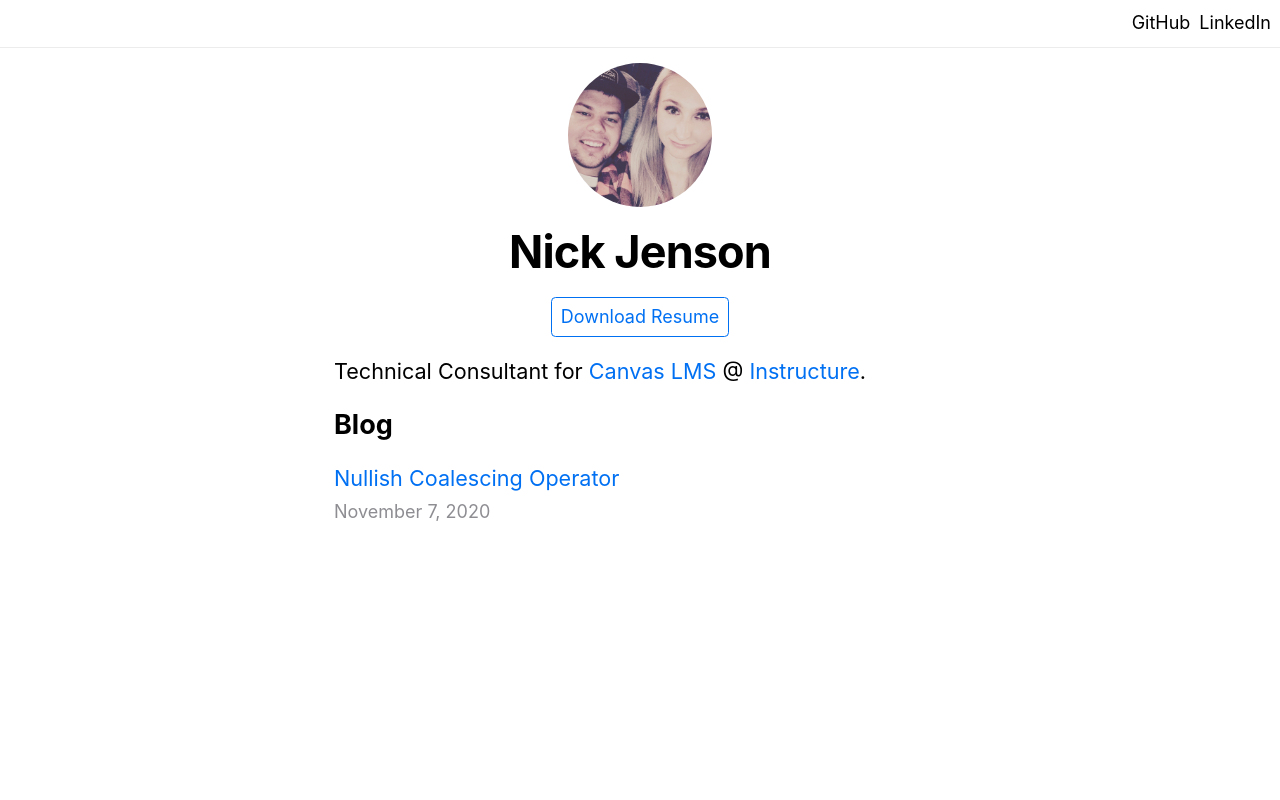
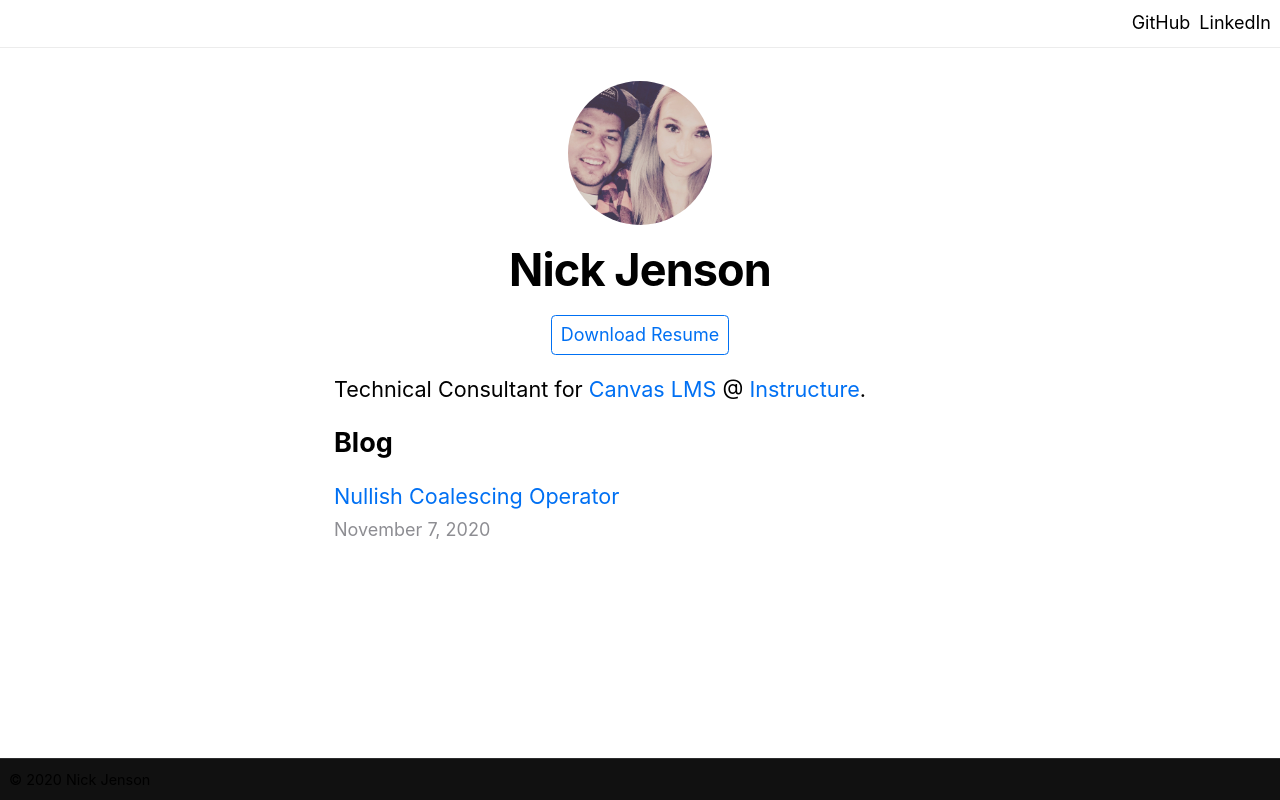
Before and after one commit to nickjenson/nickjenson.io, a Next.js app: page / in a window 1280 px wide. Built offline with nearby package versions, Linux system fonts and the light colour scheme.

Commit message:
add footer

```diff
--- a/components/layout.js
+++ b/components/layout.js
@@ -7,6 +7,7 @@ export const name = 'Nick Jenson'
 
 export default function Layout({ children, home }) {
   return (
+    <>
         <div className={styles.container}>
         <Head>
             <link rel="icon" href="/favicon.ico" />
@@ -47,5 +48,10 @@ export default function Layout({ children, home }) {
         </header>
         <main>{children}</main>
         </div>
+        <footer>&copy; {new Date().getFullYear()} {name}</footer>
+    </>
+
+
+
   )
 }
--- a/styles/global.css
+++ b/styles/global.css
@@ -25,6 +25,14 @@ body {
 body {
   color: var(--text);
   background-color: var(--background);
+}
+.organization, .location {
+    margin-right: 8px;
+    font-size: 16px
+}
+svg > path {
+    fill: var(--text);
+    margin: 8px
 }
 
 * {
@@ -78,6 +86,17 @@ img {
   font-size: 1rem
 }
 
+footer {
+    font-size: 80%;
+    position: fixed;
+    display: block;
+    bottom: 0;
+    width: 100%;
+    background-color: var(--background);
+    border-top: solid 1px var(--border-bottom);
+    padding: .5rem;
+}
+
 @media (prefers-color-scheme: light)
 {
   a {
--- a/styles/layout.module.css
+++ b/styles/layout.module.css
@@ -1,6 +1,6 @@
 .container {
   max-width: 36rem;
-  padding: 0 1rem;
+  padding: 1rem;
   margin: 3.5rem auto 2rem
 }
 
```
Lines whose indentation alone changed are shown as unchanged.
